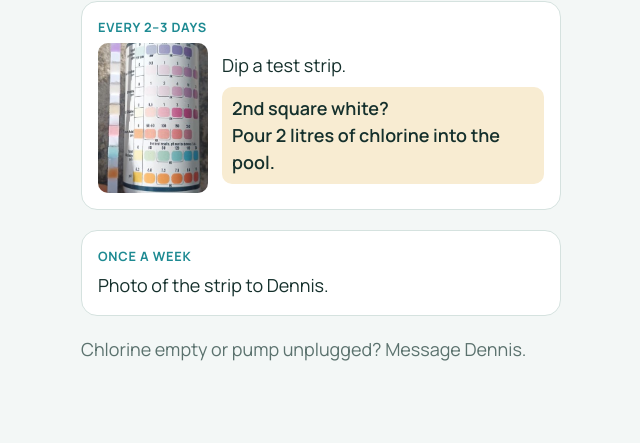
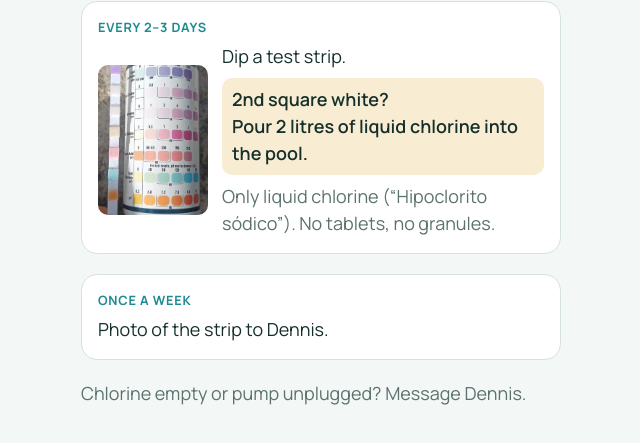
Before and after one commit to dennishieke-pool/pool, a plain HTML site: page index.html in a window 1280 px wide. Shown: the part 125-568 px from the top of the page, without its empty margins (319-959 px from the left). Drawn offline with nearby package versions, Linux system fonts and the light colour scheme.

Commit message:
Gabi: liquid chlorine only
Co-Authored-By: Claude Opus 5.5 <noreply@anthropic.com>

```diff
--- a/index.html
+++ b/index.html
@@ -53,7 +53,8 @@ p{margin:0}
     <a href="img/strip.jpg"><img src="img/strip.jpg" alt="Test strip next to the bottle"></a>
     <div style="display:flex;flex-direction:column;gap:8px">
       <p>Dip a test strip.</p>
-      <p class="rule">2nd square white?<br>Pour 2 litres of chlorine into the pool.</p>
+      <p class="rule">2nd square white?<br>Pour 2 litres of liquid chlorine into the pool.</p>
+      <p class="note">Only liquid chlorine (“Hipoclorito sódico”). No tablets, no granules.</p>
     </div>
   </div>
 </div>
```
